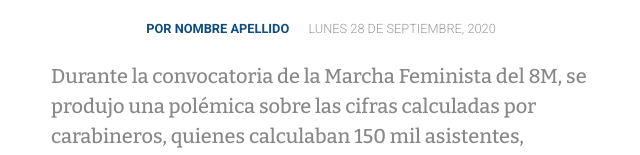
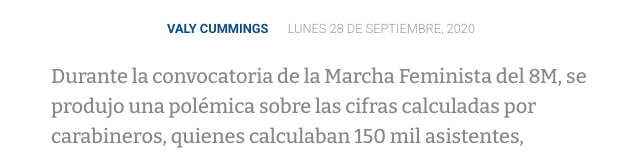
Before and after one commit to valycmmngs/clase8, a plain HTML site: page index.html in a window 1280 px wide. Shown: the part 316-471 px from the top of the page, 319-959 px from the left. Drawn offline with nearby package versions, Linux system fonts and the light colour scheme.

Commit message:
Update index.html

```diff
--- a/index.html
+++ b/index.html
@@ -60,7 +60,7 @@
                 <div class="col-11 col-sm-10 col-md-8 col-lg-7">
                     <h2 class="text-center pt-3">MARCHA FEMINISTA DEL 8M</h2>
                     <h1 class="text-center py-3">El debate generado sobre las cifras calculadas de asistentes a la marcha</h1>
-                    <h6 class="text-center py-3">POR NOMBRE APELLIDO <span class="ml-3 d-none d-lg-inline">Lunes 28 de septiembre, 2020</span></h6>
+                    <h6 class="text-center py-3">Valy Cummings <span class="ml-3 d-none d-lg-inline">Lunes 28 de septiembre, 2020</span></h6>
                 </div>
                 <div class="col-12 col-sm-10 col-md-8 col-lg-6">
                     <p class="lead">Durante la convocatoria de la Marcha Feminista del 8M, se produjo una polémica sobre las cifras calculadas por carabineros, quienes calculaban 150 mil asistentes, mientras que coordinadoras calculas 2 millones de asistentes</p>
```
